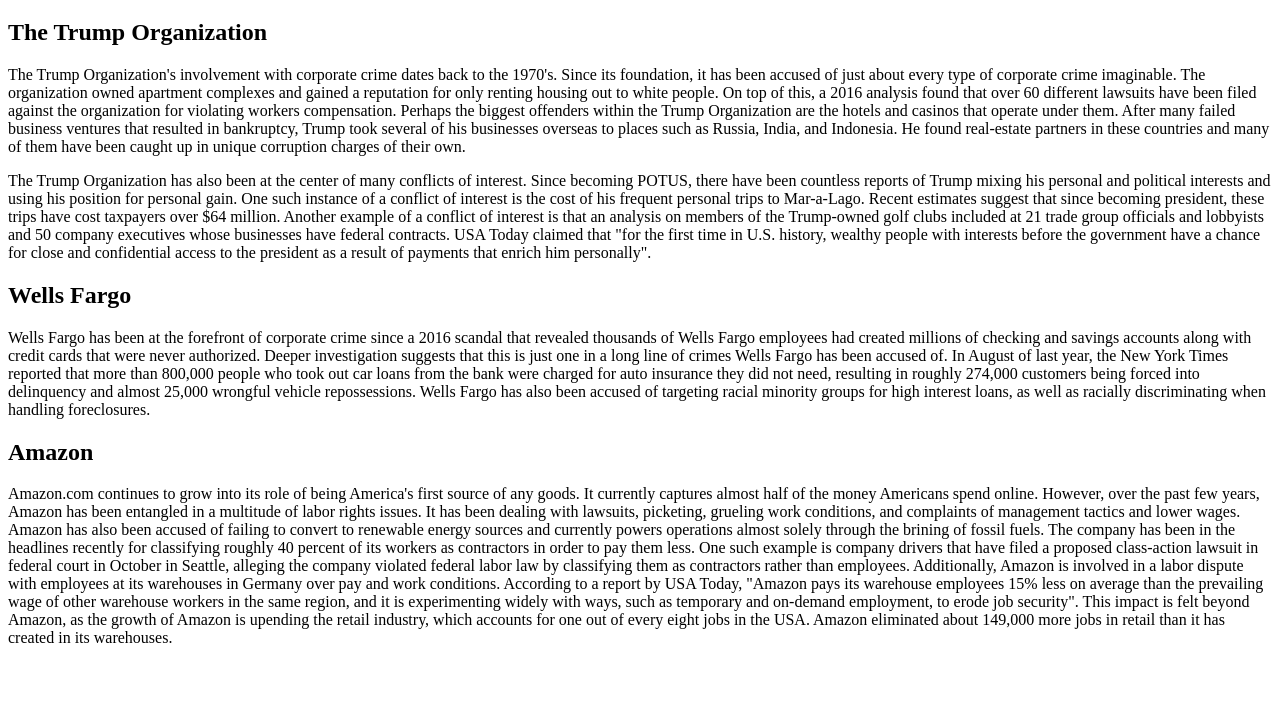
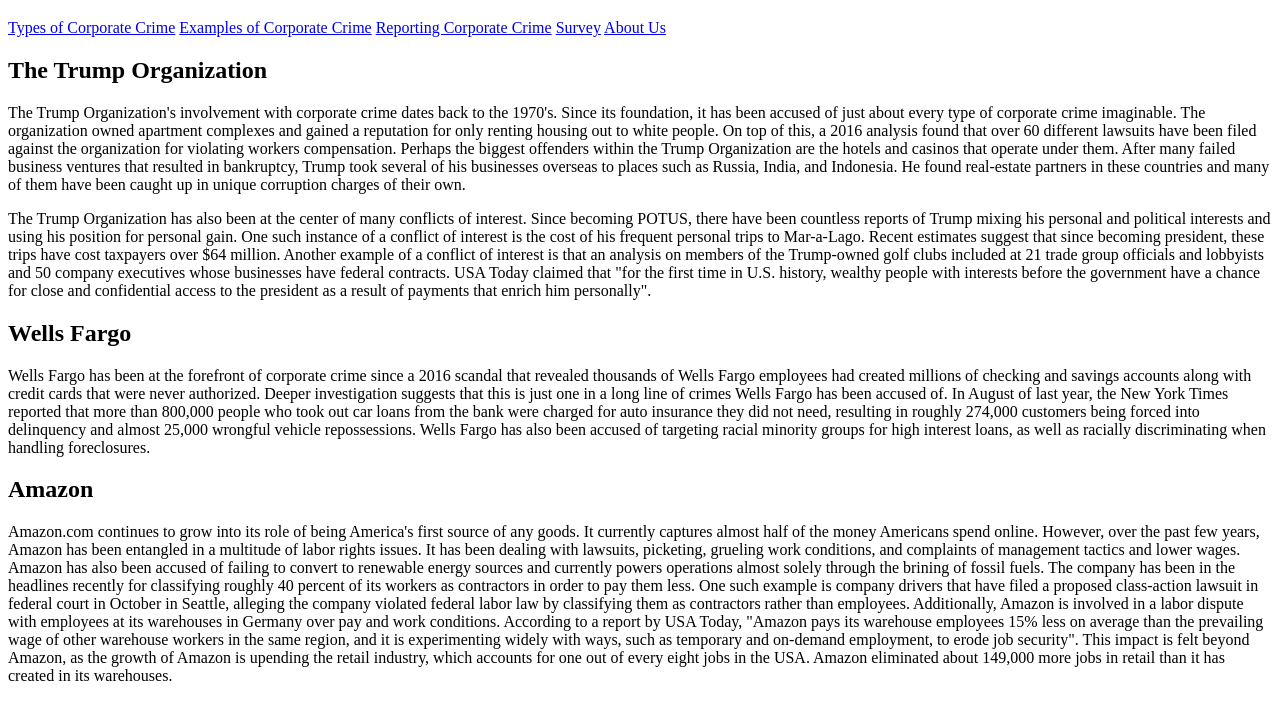
Before and after one commit to oxcomisky/oxcomisky.github.io, a plain HTML site: page html/examples_of_corporate_crime.html in a window 1280 px wide. Shown: the part 61-780 px from the top of the page. Drawn offline with Linux system fonts and the light colour scheme.

Commit message:
added nav bars

```diff
--- a/html/examples_of_corporate_crime.html
+++ b/html/examples_of_corporate_crime.html
@@ -11,38 +11,80 @@
         </div>
     </header>
 
+    <nav>
+
+        <a href="types_of_corporate_crime.html">Types of Corporate Crime</a>
+        <a href="examples_of_corporate_crime.html">Examples of Corporate Crime</a>
+        <a href="reporting_corporate_crime.html">Reporting Corporate Crime</a>
+        <a href="survey.html">Survey</a>
+        <a href="about.html">About Us</a>
+
+    </nav>
+
     <div>
         <h2>The Trump Organization</h2>
         <p>
-            The Trump Organization's involvement with corporate crime dates back to the 1970's. Since its foundation, it has been accused of just about every type of corporate crime imaginable.
-            The organization owned apartment complexes and gained a reputation for only renting housing out to white people. On top of this, a 2016 analysis found that over 60 different lawsuits have been filed against the organization for violating
-            workers compensation. Perhaps the biggest offenders within the Trump Organization are the hotels and casinos that operate under them. After many failed business ventures that resulted in bankruptcy, Trump took several of his businesses
-            overseas to places such as Russia, India, and Indonesia. He found real-estate partners in these countries and many of them have been caught up in unique corruption charges of their own.
+            The Trump Organization's involvement with corporate crime dates back to the 1970's. Since its foundation, it
+            has been accused of just about every type of corporate crime imaginable.
+            The organization owned apartment complexes and gained a reputation for only renting housing out to white
+            people. On top of this, a 2016 analysis found that over 60 different lawsuits have been filed against the
+            organization for violating
+            workers compensation. Perhaps the biggest offenders within the Trump Organization are the hotels and casinos
+            that operate under them. After many failed business ventures that resulted in bankruptcy, Trump took several
+            of his businesses
+            overseas to places such as Russia, India, and Indonesia. He found real-estate partners in these countries
+            and many of them have been caught up in unique corruption charges of their own.
         </p>
         <p>
-            The Trump Organization has also been at the center of many conflicts of interest. Since becoming POTUS, there have been countless reports of Trump mixing his personal and political interests and using his position for personal gain.
-            One such instance of a conflict of interest is the cost of his frequent personal trips to Mar-a-Lago. Recent estimates suggest that since becoming president, these trips have cost taxpayers over $64 million. Another example of a conflict of
-            interest is that an analysis on members of the Trump-owned golf clubs included at 21 trade group officials and lobbyists and 50 company executives whose businesses have federal contracts. USA Today claimed that "for the first time in U.S.
-            history, wealthy people with interests before the government have a chance for close and confidential access to the president as a result of payments that enrich him personally".
+            The Trump Organization has also been at the center of many conflicts of interest. Since becoming POTUS,
+            there have been countless reports of Trump mixing his personal and political interests and using his
+            position for personal gain.
+            One such instance of a conflict of interest is the cost of his frequent personal trips to Mar-a-Lago. Recent
+            estimates suggest that since becoming president, these trips have cost taxpayers over $64 million. Another
+            example of a conflict of
+            interest is that an analysis on members of the Trump-owned golf clubs included at 21 trade group officials
+            and lobbyists and 50 company executives whose businesses have federal contracts. USA Today claimed that "for
+            the first time in U.S.
+            history, wealthy people with interests before the government have a chance for close and confidential access
+            to the president as a result of payments that enrich him personally".
         </p>
         <h2>Wells Fargo</h2>
         <p>
-            Wells Fargo has been at the forefront of corporate crime since a 2016 scandal that revealed thousands of Wells Fargo employees had created millions of checking and savings accounts along with credit cards that were never authorized.
-            Deeper investigation suggests that this is just one in a long line of crimes Wells Fargo has been accused of. In August of last year, the New York Times reported that more than 800,000 people who took out car loans from the bank were
-            charged for auto insurance they did not need, resulting in roughly 274,000 customers being forced into delinquency and almost 25,000 wrongful vehicle repossessions. Wells Fargo has also been accused of targeting racial minority groups
+            Wells Fargo has been at the forefront of corporate crime since a 2016 scandal that revealed thousands of
+            Wells Fargo employees had created millions of checking and savings accounts along with credit cards that
+            were never authorized.
+            Deeper investigation suggests that this is just one in a long line of crimes Wells Fargo has been accused
+            of. In August of last year, the New York Times reported that more than 800,000 people who took out car loans
+            from the bank were
+            charged for auto insurance they did not need, resulting in roughly 274,000 customers being forced into
+            delinquency and almost 25,000 wrongful vehicle repossessions. Wells Fargo has also been accused of targeting
+            racial minority groups
             for high interest loans, as well as racially discriminating when handling foreclosures.
         </p>
         <h2>Amazon</h2>
         <p>
-            Amazon.com continues to grow into its role of being America's first source of any goods. It currently captures almost half of the money Americans spend online. However, over the past few years, Amazon has been entangled in a multitude of labor
-            rights issues. It has been dealing with lawsuits, picketing, grueling work conditions, and complaints of management tactics and lower wages. Amazon has also been accused of failing to convert to renewable energy sources and currently powers
-            operations almost solely through the brining of fossil fuels. The company has been in the headlines recently for classifying roughly 40 percent of its workers as contractors in order to pay them less.
-            One such example is company drivers that have filed a proposed class-action lawsuit in federal court in October in Seattle, alleging the company violated federal labor law by classifying them as contractors rather than employees.
-            Additionally, Amazon is involved in a labor dispute with employees at its warehouses in Germany over pay and work conditions. According to a report by USA Today, "Amazon pays its warehouse employees 15% less on average than the
-            prevailing wage of other warehouse workers in the same region, and it is experimenting widely with ways, such as temporary and on-demand employment, to erode job security". This impact is felt  beyond Amazon, as the growth of Amazon is
-            upending the retail industry, which accounts for one out of every eight jobs in the USA. Amazon eliminated about 149,000 more jobs in retail than it has created in its warehouses.
+            Amazon.com continues to grow into its role of being America's first source of any goods. It currently
+            captures almost half of the money Americans spend online. However, over the past few years, Amazon has been
+            entangled in a multitude of labor
+            rights issues. It has been dealing with lawsuits, picketing, grueling work conditions, and complaints of
+            management tactics and lower wages. Amazon has also been accused of failing to convert to renewable energy
+            sources and currently powers
+            operations almost solely through the brining of fossil fuels. The company has been in the headlines recently
+            for classifying roughly 40 percent of its workers as contractors in order to pay them less.
+            One such example is company drivers that have filed a proposed class-action lawsuit in federal court in
+            October in Seattle, alleging the company violated federal labor law by classifying them as contractors
+            rather than employees.
+            Additionally, Amazon is involved in a labor dispute with employees at its warehouses in Germany over pay and
+            work conditions. According to a report by USA Today, "Amazon pays its warehouse employees 15% less on
+            average than the
+            prevailing wage of other warehouse workers in the same region, and it is experimenting widely with ways,
+            such as temporary and on-demand employment, to erode job security". This impact is felt beyond Amazon, as
+            the growth of Amazon is
+            upending the retail industry, which accounts for one out of every eight jobs in the USA. Amazon eliminated
+            about 149,000 more jobs in retail than it has created in its warehouses.
 
         </p>
     </div>
 </body>
+
 </html>
```
Also changed, not shown: html/about.html (+10 -0 lines), html/home.html (+10 -9 lines), html/reporting_corporate_crime.html (+34 -15 lines), html/survey.html (+11 -0 lines), html/types_of_corporate_crime.html (+11 -0 lines), images/placeholder.txt (deleted).
